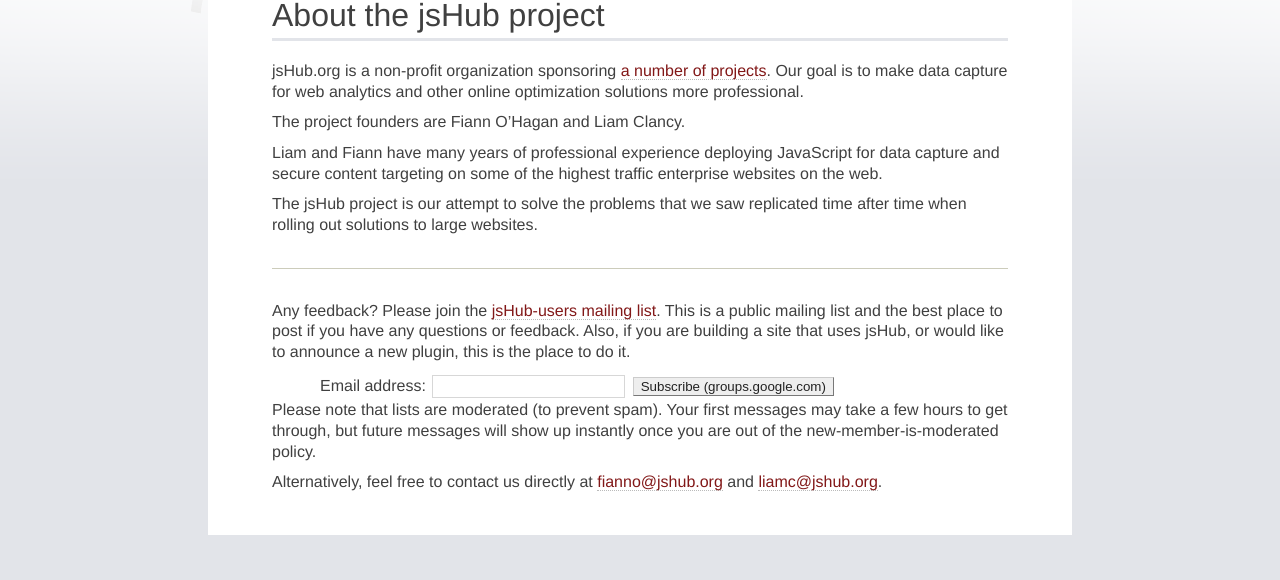
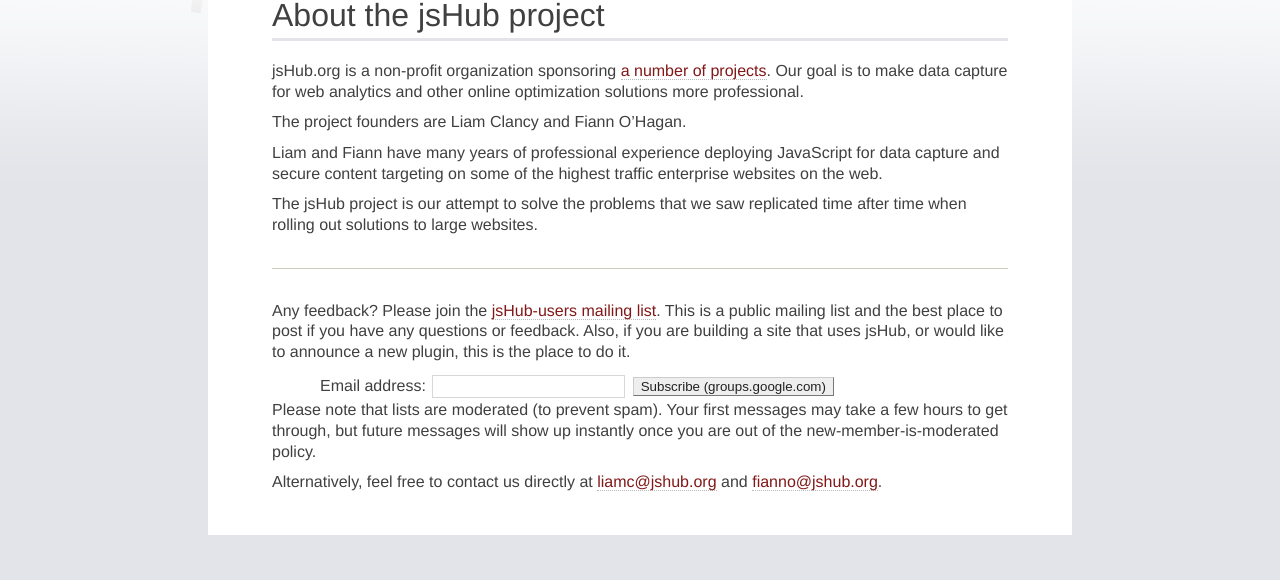
Before and after one commit to jshub/jshub.github.com, a Jekyll site: the page built from about/index.markdown, in a window 1280 px wide. Shown: the part 127-707 px from the top of the page. Built offline with Jekyll 4.4.1, drawn with Linux system fonts in a browser that asks for light colours.

Commit message:
Fix name ordering

```diff
--- a/about/index.markdown
+++ b/about/index.markdown
@@ -7,7 +7,7 @@
 
 jsHub.org is a non-profit organization sponsoring [a number of projects](/projects/). Our goal is to make data capture for web analytics and other online optimization solutions more professional.
 
-The project founders are Fiann O'Hagan and Liam Clancy.
+The project founders are Liam Clancy and Fiann O'Hagan.
 
 Liam and Fiann have many years of professional experience deploying JavaScript for data capture and secure content targeting on some of the highest traffic enterprise websites on the web.
 
@@ -25,4 +25,4 @@
 
 Please note that lists are moderated (to prevent spam). Your first messages may take a few hours to get through, but future messages will show up instantly once you are out of the new-member-is-moderated policy.
 
-Alternatively, feel free to contact us directly at [fianno@jshub.org](mailto:fianno@jshub.org) and [liamc@jshub.org](mailto:liamc@jshub.org).
+Alternatively, feel free to contact us directly at [liamc@jshub.org](mailto:liamc@jshub.org) and [fianno@jshub.org](mailto:fianno@jshub.org).
```
